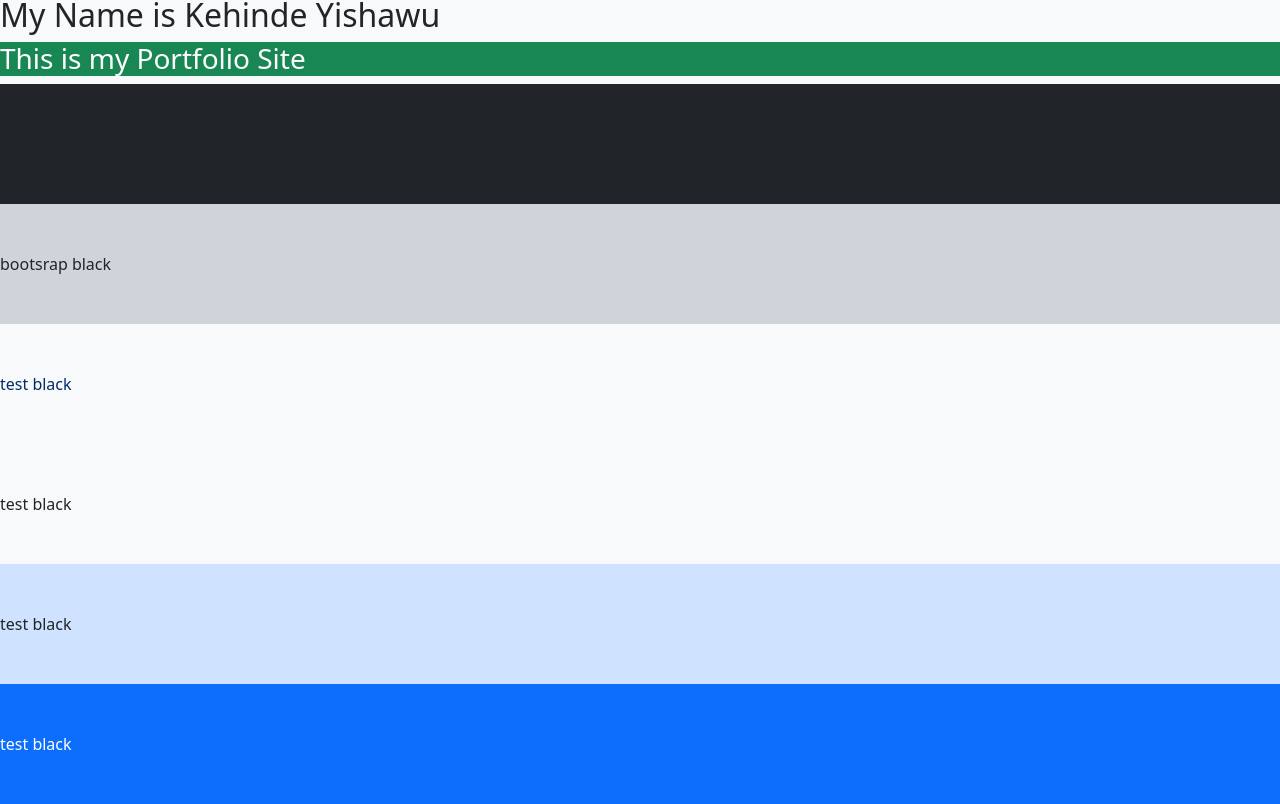
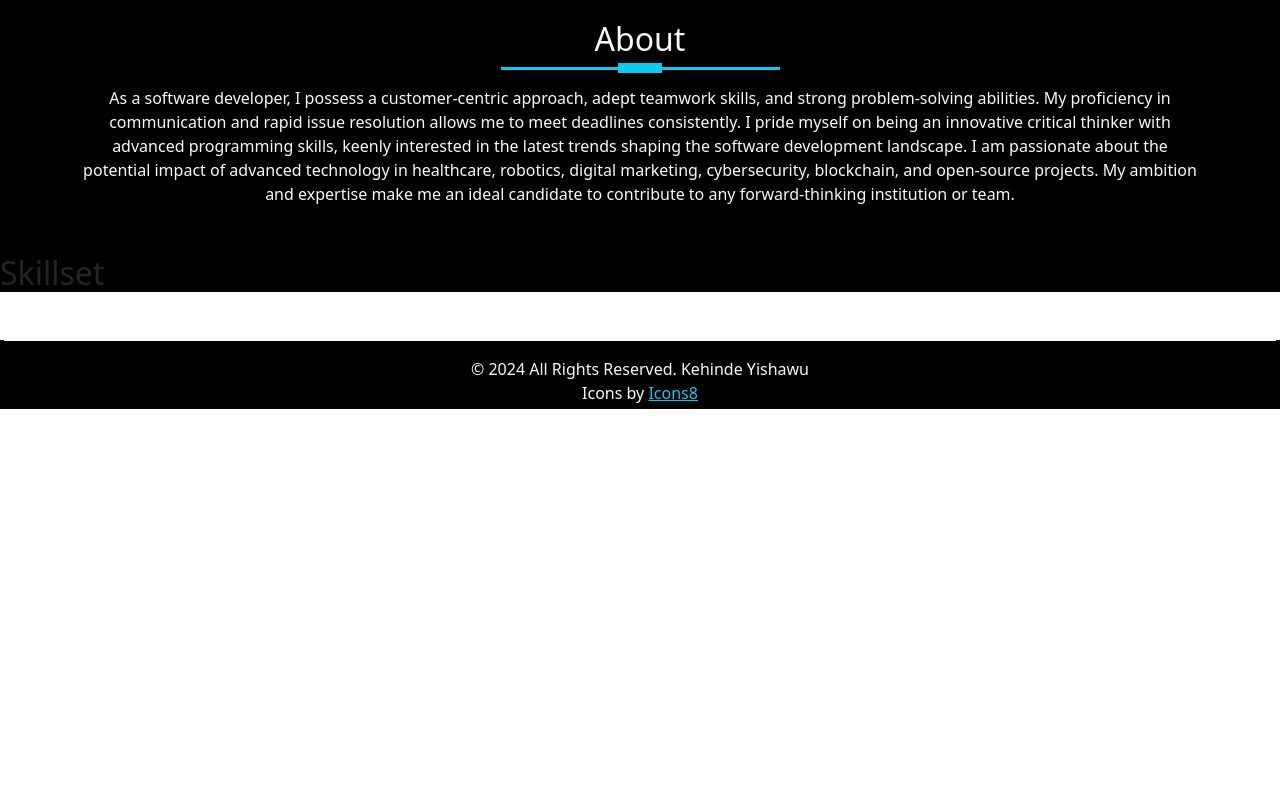
Before and after one commit to kehindeyishawu/kehindeyishawu.github.io, a website built with Vite: page src/index.html in a window 1280 px wide. Shown: the part 715-1519 px from the top of the page. After the commit the page ends 1124 px from the top, so only its background shows below. Built offline with nearby package versions, Linux system fonts and the light colour scheme.

Commit message:
completed About Section

```diff
--- a/src/index.html
+++ b/src/index.html
@@ -9,7 +9,7 @@
 </head>
 <body>
     <header>
-        <nav class="navbar navbar-expand-lg dark">
+        <nav class="navbar navbar-expand-lg dark-background">
             <div class="container">
                 <a class="navbar-brand" href="#"><h1>Kehinde Yishawu</h1></a>
                 <button class="navbar-toggler" type="button" data-bs-toggle="collapse" data-bs-target="#navbarSupportedContent"
@@ -57,8 +57,8 @@
             </div>
         </nav>
     </header>
-    <main>
-        <section class="dark text-light container-fluid">
+    <main class="dark-background">
+        <section class="text-light container-fluid">
             <div class="row justify-content-around">
                 <div id="intro" class="col-md-auto py-3 py-md-0">
                     <div class="d-flex flex-column" id="intro-content">
@@ -114,22 +114,29 @@
                     </div>
                 </div>
             </div>
-            <!-- <div id="mobile-banner-img">
-                <img src="./image/Portfolio image-mobile.png" class="img-flui" alt="Developer' mobile friendly Image">
-            </div> -->
         </section>
-        <section class="bg-light" id="about">
-            <h1>Hello World</h1>
-            <h2 class="text-dark">My Name is Kehinde Yishawu</h2>
-            <h3 class="text-bg-success">This is my Portfolio Site</h3>
-            <div class="py-5 bg-dark">bootsrap black</div>
-            <div class="py-5 bg-dark-subtle">bootsrap black</div>
-            <div class="text-primary-emphasis py-5">test black</div>
-            <div class="text-primary-subtle py-5">test black</div>
-            <div class="bg-primary-subtle py-5">test black</div>
-            <div class="text-bg-primary py-5">test black</div>
+        <section id="about" class="top-spacing text-light text-center container">
+            <h2 class="lower-outline">About</h2>
+            <p>
+                As a software developer, I possess a customer-centric approach, adept teamwork skills, and strong problem-solving
+                abilities. My proficiency in communication and rapid issue resolution allows me to meet deadlines consistently. I pride
+                myself on being an innovative critical thinker with advanced programming skills, keenly interested in the latest trends
+                shaping the software development landscape. I am passionate about the potential impact of advanced technology in
+                healthcare, robotics, digital marketing, cybersecurity, blockchain, and open-source projects. My ambition and expertise
+                make me an ideal candidate to contribute to any forward-thinking institution or team.
+            </p>
+        </section>
+        <section class="my-5">
+            <h2>Skillset</h2>
         </section>
     </main>
-    <footer></footer>
+    <footer class="mt-5 px-1 text-light text-center dark-background">
+        <div class="border-top border-white pt-3">
+            &copy; 2024 All Rights Reserved. Kehinde Yishawu
+        </div>
+        <div class="pb-1">
+            Icons by <a href="#" class="link-info">Icons8</a>
+        </div>
+    </footer>
 </body>
 </html>
--- a/src/scss/_config.scss
+++ b/src/scss/_config.scss
@@ -4,8 +4,43 @@
 :root{
     --dark: #020101;
 }
-.dark {
+.dark-background {
     background-color: var(--dark);
+}
+.lower-outline{
+    padding-bottom: 0.7rem;
+    margin-bottom: 1rem;
+    position: relative;
+
+    &:after {
+        content: "";
+        margin: auto auto;
+        margin-bottom: 0;
+        width: 25%;
+        height: 3px;
+        position: absolute;
+        top: 0;
+        left: 0;
+        right: 0;
+        bottom: 0;
+        background-color: var(--bs-info);
+    }
+
+    &::before {
+        content: "";
+        margin: auto auto -3px auto;
+        width: 4%;
+        height: 10px;
+        position: absolute;
+        top: 0;
+        left: 0;
+        right: 0;
+        bottom: 0;
+        background-color: var(--bs-info);
+    }
+}
+.top-spacing{
+    margin-top: 5rem;
 }
 %type-writer-style{
     content: "";
--- a/src/scss/index.scss
+++ b/src/scss/index.scss
@@ -174,7 +174,10 @@
 // SVG Animation in development for now
 
 // About Section ***************************************************************
-
+#about{
+  position: relative;
+  z-index: 1;
+}
 
 // RESPONSIVENESS ************************************************************************************
 @media (max-width: 767px) {
```
Lines whose indentation alone changed are shown as unchanged.
